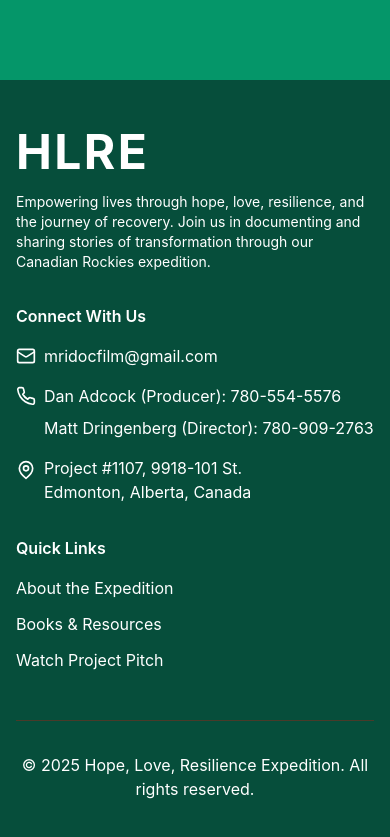
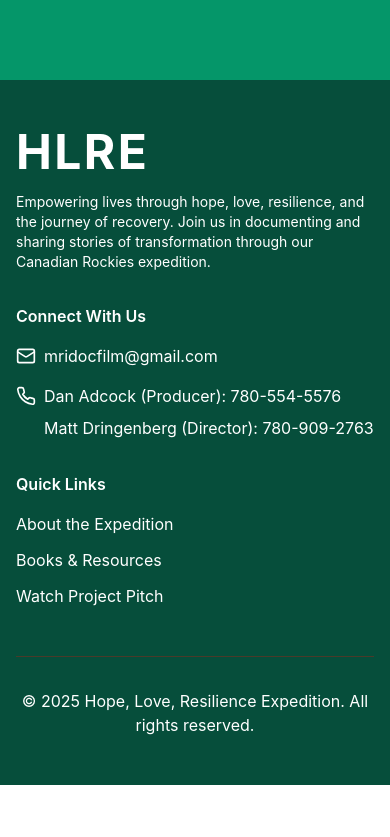
Before and after one commit to HLRE2026/HLRE-update, a React (Vite) app: page /sponsorship in a window 390 px wide. Shown: the part 5798-6635 px from the top of the page. After the commit the page ends 6583 px from the top, so only its background shows below. Built offline with nearby package versions, Linux system fonts and the light colour scheme.

Commit message:
fix: remove unused MapPin import and update footer
Remove MapPin import and update footer to show only email and phone.

```diff
--- a/src/components/Footer.tsx
+++ b/src/components/Footer.tsx
@@ -1,4 +1,4 @@
-import { Mail, Phone, MapPin } from 'lucide-react';
+import { Mail, Phone } from 'lucide-react';
 import { Link } from 'react-router-dom';
 
 export default function Footer() {
@@ -36,13 +36,7 @@ export default function Footer() {
                   <span>Matt Dringenberg (Director): 780-909-2763</span>
                 </div>
               </div>
-              <div className="flex items-start space-x-2">
-                <MapPin className="h-5 w-5 mt-1 flex-shrink-0" />
-                <div className="flex flex-col">
-                  <span>Project #1107, 9918-101 St.</span>
-                  <span>Edmonton, Alberta, Canada</span>
-                </div>
-              </div>
+
             </div>
           </div>
 
```
